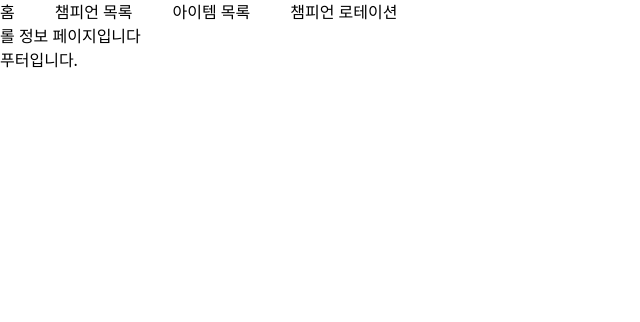
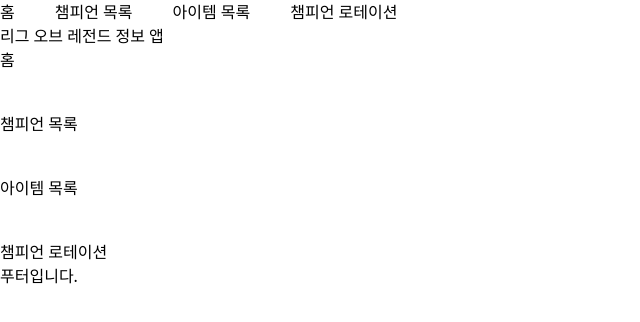
Before and after one commit to jungminji0215/lol-info, a Next.js app: page / in a window 1280 px wide. Shown: the top 322 px of the page, without its empty margins (0-640 px from the left). Built offline with nearby package versions, Linux system fonts and the light colour scheme.

Commit message:
update : 홈에서 페이지 이동 링크 추가

```diff
--- a/src/app/layout.tsx
+++ b/src/app/layout.tsx
@@ -1,21 +1,9 @@
 import type { Metadata } from "next";
-import localFont from "next/font/local";
 import "./globals.css";
 import Link from "next/link";
 
-// const geistSans = localFont({
-//   src: "./fonts/GeistVF.woff",
-//   variable: "--font-geist-sans",
-//   weight: "100 900",
-// });
-// const geistMono = localFont({
-//   src: "./fonts/GeistMonoVF.woff",
-//   variable: "--font-geist-mono",
-//   weight: "100 900",
-// });
-
 export const metadata: Metadata = {
-  title: "Create Next App",
+  title: "LOL Info Home",
   description: "Generated by create next app",
 };
 
@@ -33,7 +21,7 @@
           <Link href={"/items"}>아이템 목록</Link>
           <Link href={"/rotation"}>챔피언 로테이션</Link>
         </header>
-        {children}
+        <main>{children}</main>
         <footer>
           <div>
             <p>푸터입니다.</p>
--- a/src/app/page.tsx
+++ b/src/app/page.tsx
@@ -1,3 +1,15 @@
+import Link from "next/link";
+
 export default function Home() {
-  return <div>롤 정보 페이지입니다</div>;
+  return (
+    <div>
+      <h2>리그 오브 레전드 정보 앱</h2>
+      <div className="flex flex-col gap-10">
+        <Link href={"/"}>홈</Link>
+        <Link href={"/champions"}>챔피언 목록</Link>
+        <Link href={"/items"}>아이템 목록</Link>
+        <Link href={"/rotation"}>챔피언 로테이션</Link>
+      </div>
+    </div>
+  );
 }
```
